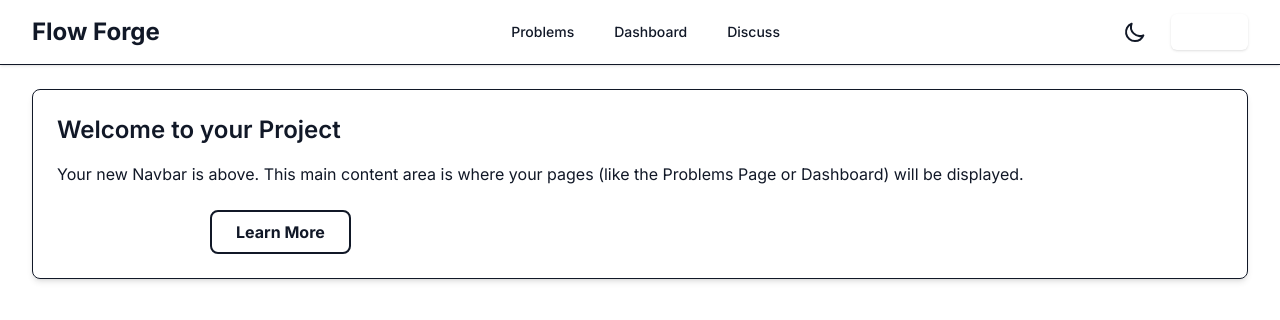
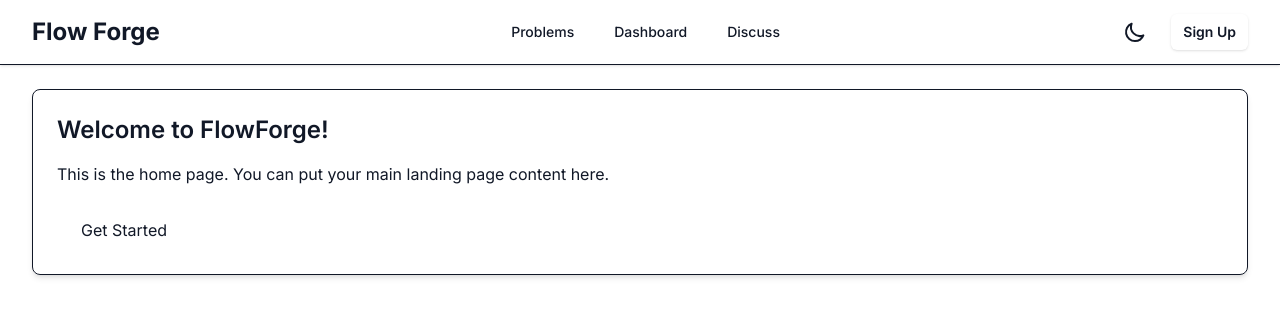
Before and after one commit to DPanvish/Flow-Forge, a React (Vite) app in the folder client/: page / in a window 1280 px wide. Shown: the top 320 px of the page. Built offline with nearby package versions, Linux system fonts and the light colour scheme.

Commit message:
Routes Added

```diff
--- a/client/src/App.jsx
+++ b/client/src/App.jsx
@@ -1,27 +1,23 @@
 import React from 'react'
 import Navbar from './components/layout/Navbar.jsx'
+import { Route, Routes } from 'react-router-dom'
+import HomePage from './pages/HomePage.jsx'
+import ProblemsPage from './pages/ProblemsPage.jsx'
+import Dashboard from './pages/Dashboard.jsx'
+
+
 
 const App = () => {
   return (
     <div className="min-h-screen bg-primary text-text-primary">
       <Navbar />
       <main className="mx-auto max-w-7xl px-4 py-6 sm:px-6 lg:px-8">
-        <div className="bg-secondary p-6 rounded-lg shadow-md border border-border">
-          <h2 className="text-2xl font-semibold mb-4">Welcome to your Project</h2>
-          <p className="text-text-secondary mb-6">
-            Your new Navbar is above. This main content area is where your
-            pages (like the Problems Page or Dashboard) will be displayed.
-          </p>
-          <button className="bg-accent-primary text-white font-bold py-2 px-6 rounded-lg hover:bg-accent-hover transition-colors cursor-pointer">
-            Get Started
-          </button>
-          <button className="ml-4 bg-transparent border-2 border-accent-secondary text-accent-secondary font-bold py-2 px-6 rounded-lg hover:bg-accent-secondary hover:text-white transition-all cursor-pointer">
-            Learn More
-          </button>
-        </div>
-
+        <Routes>
+          <Route path="/" element={<HomePage />} />
+          <Route path="/problems" element={<ProblemsPage />} />
+          <Route path="/dashboard" element={<Dashboard />} />
+        </Routes>
       </main>
-
     </div>
   )
 }
--- a/client/src/components/layout/Navbar.jsx
+++ b/client/src/components/layout/Navbar.jsx
@@ -1,5 +1,6 @@
 import React, { useState } from 'react'
 import { useTheme } from '../../contexts/ThemeContext.jsx'
+import { Link } from 'react-router-dom'
 
 // Helper component for SVG icons
 // We're putting this in the same file for simplicity.
@@ -62,24 +63,24 @@ const Navbar = () => {
         <div className="flex h-16 items-center justify-between">
           {/* Logo Branding */}
           <div className="flex item-center">
-            <a href='/' className="shrink-0">
+            <Link to='/' className="shrink-0">
               <span className="text-2xl font-bold text-accent-primary">
                 Flow Forge
               </span>
-            </a>
+            </Link>
           </div>
 
           {/* Desktop Navigation Links */}
           <div className="hidden md:block">
             <div className="ml-10 flex items-baseline space-x-4">
               {navLinks.map((item) => (
-                <a
+                <Link
                   key={item.name}
-                  href={item.href}
+                  to={item.href}
                   className="rounded-md px-3 py-2 text-sm font-medium text-text-secondary hover:bg-border hover:text-text-primary cursor-pointer"
                 >
                   {item.name}
-                </a>
+                </Link>
               ))}
             </div>
           </div>
@@ -100,7 +101,7 @@ const Navbar = () => {
               {/* Auth Button */}
               <button
                 type="button"
-                className="rounded-md bg-accent-primary px-3 py-2 text-sm font-semibold text-white shadow-sm hover:bg-accent-hover focus-visible:outline focus-visible:outline-offset-2 focus-visible:outline-accent-primary cursor-pointer"
+                className="rounded-md bg-accent-primary px-3 py-2 text-sm font-semibold text-text-primary shadow-sm hover:bg-accent-hover focus-visible:outline focus-visible:outline-offset-2 focus-visible:outline-accent-primary cursor-pointer"
               >
                 Sign Up
               </button>
@@ -128,13 +129,13 @@ const Navbar = () => {
         <div className="md:hidden" id="mobile-menu">
           <div className="space-y-1 px-2 pb-3 pt-2 sm:px-3">
             {navLinks.map((items) => (
-              <a
+              <Link
                 key={items.name}
-                href={items.href}
+                to={items.href}
                 className="block rounded-md px-3 py-2 text-base font-medium text-text-secondary hover:bg-border hover:text-text-primary"
               >
                 {items.name}
-              </a>
+              </Link>
             ))}
           </div>
 
@@ -143,7 +144,7 @@ const Navbar = () => {
             <div className="flex items-center justify-between px-4">
               <button
                 type="button"
-                className="w-full rounded-md bg-accent-primary px-3 py-2 text-sm font-semibold text-white shadow-sm hover:bg-accent-hover"
+                className="w-full rounded-md bg-accent-primary px-3 py-2 text-sm font-semibold text-text-primary shadow-sm hover:bg-accent-hover"
               >
                 Sign Up
               </button>
--- a/client/src/main.jsx
+++ b/client/src/main.jsx
@@ -3,11 +3,14 @@ import { createRoot } from 'react-dom/client'
 import './index.css'
 import App from './App.jsx'
 import { ThemeProvider } from './contexts/ThemeContext.jsx'
+import { BrowserRouter } from 'react-router-dom'
 
 createRoot(document.getElementById('root')).render(
   <StrictMode>
     <ThemeProvider>
-      <App />
+      <BrowserRouter>
+        <App />
+      </BrowserRouter>
     </ThemeProvider>
   </StrictMode>,
 )
```
